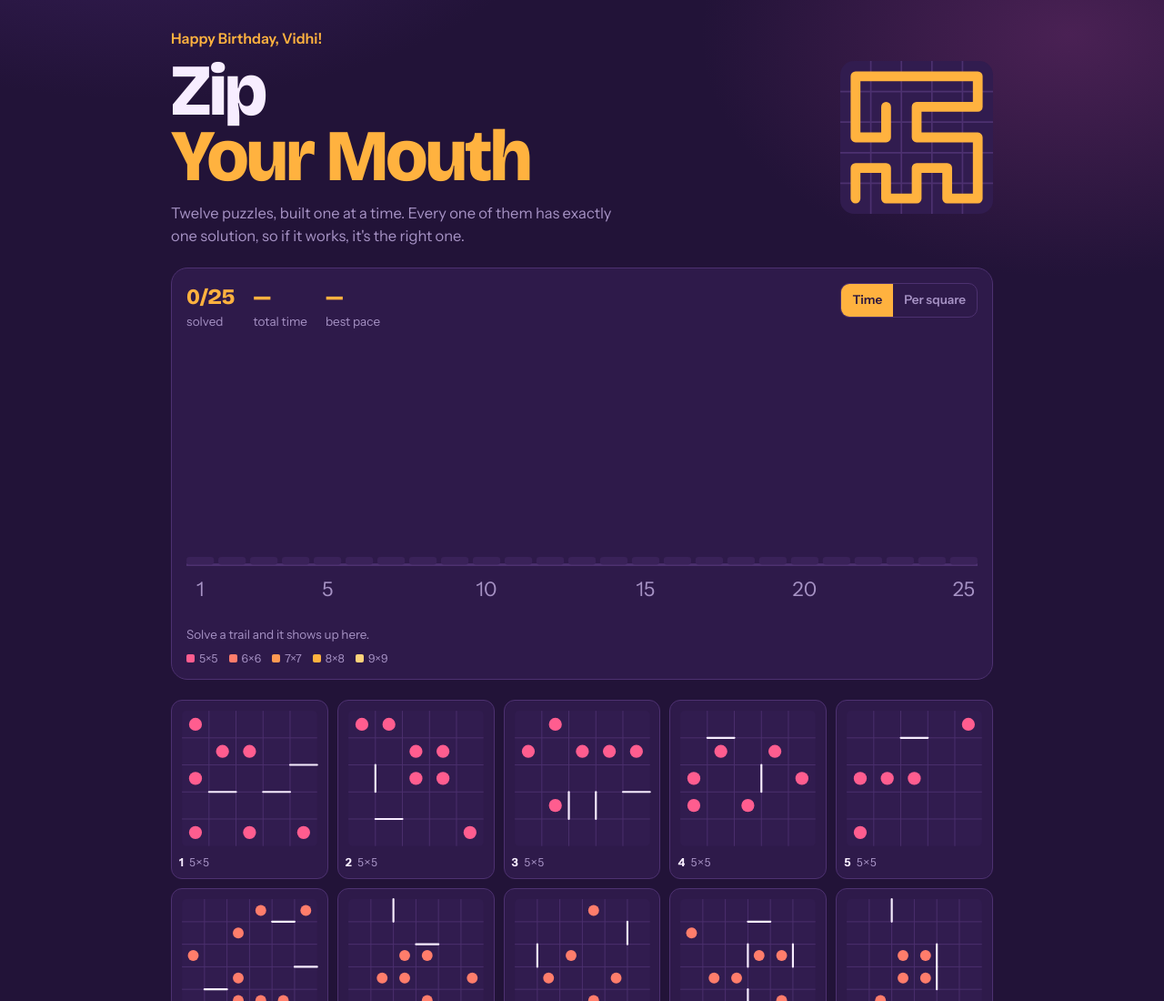
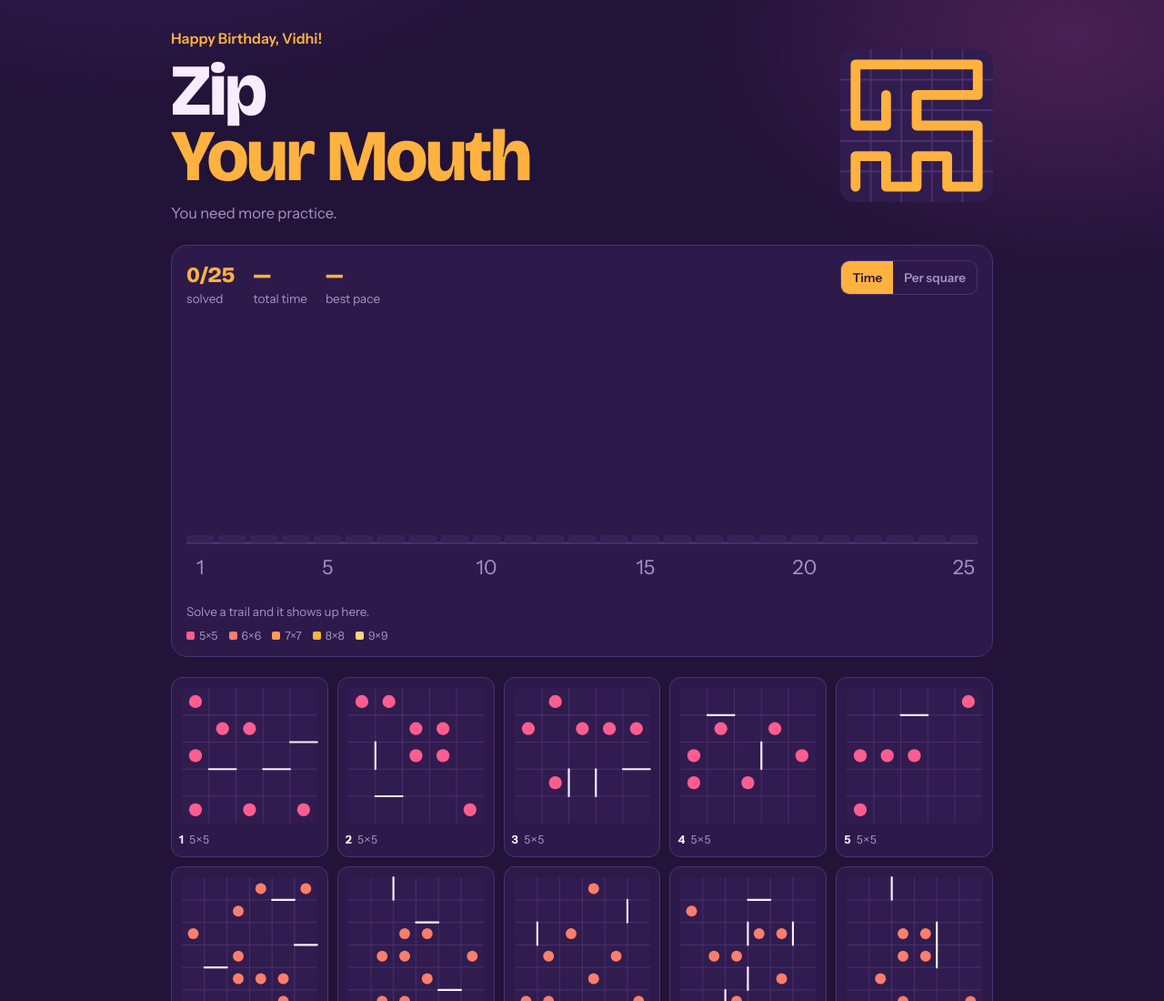
Before and after one commit to bhushanisnot/hbvsd, a plain HTML site: page index.html in a window 1280 px wide. Shown: the top 1100 px of the page at 91% size. Drawn offline with nearby package versions, Linux system fonts and the light colour scheme.

Commit message:
Add files via upload

```diff
--- a/index.html
+++ b/index.html
@@ -177,7 +177,7 @@ body.playing{overflow:hidden}
 /* ══════════════ CONFIG — the only part to edit ══════════════ */
 const NAME    = "Vidhi";
 const GREET   = "Happy Birthday, " + NAME + "!";
-const LEDE    = "Twelve puzzles, built one at a time. Every one of them has exactly one solution, so if it works, it's the right one.";
+const LEDE    = "You need more practice.";
 const WIN_MSG = "Happy birthday. This is entirely your fault.";
 const SIGNOFF = "Made for " + NAME + " by Bhushan.";
 /* ════════════════════════════════════════════════════════════ */
```
